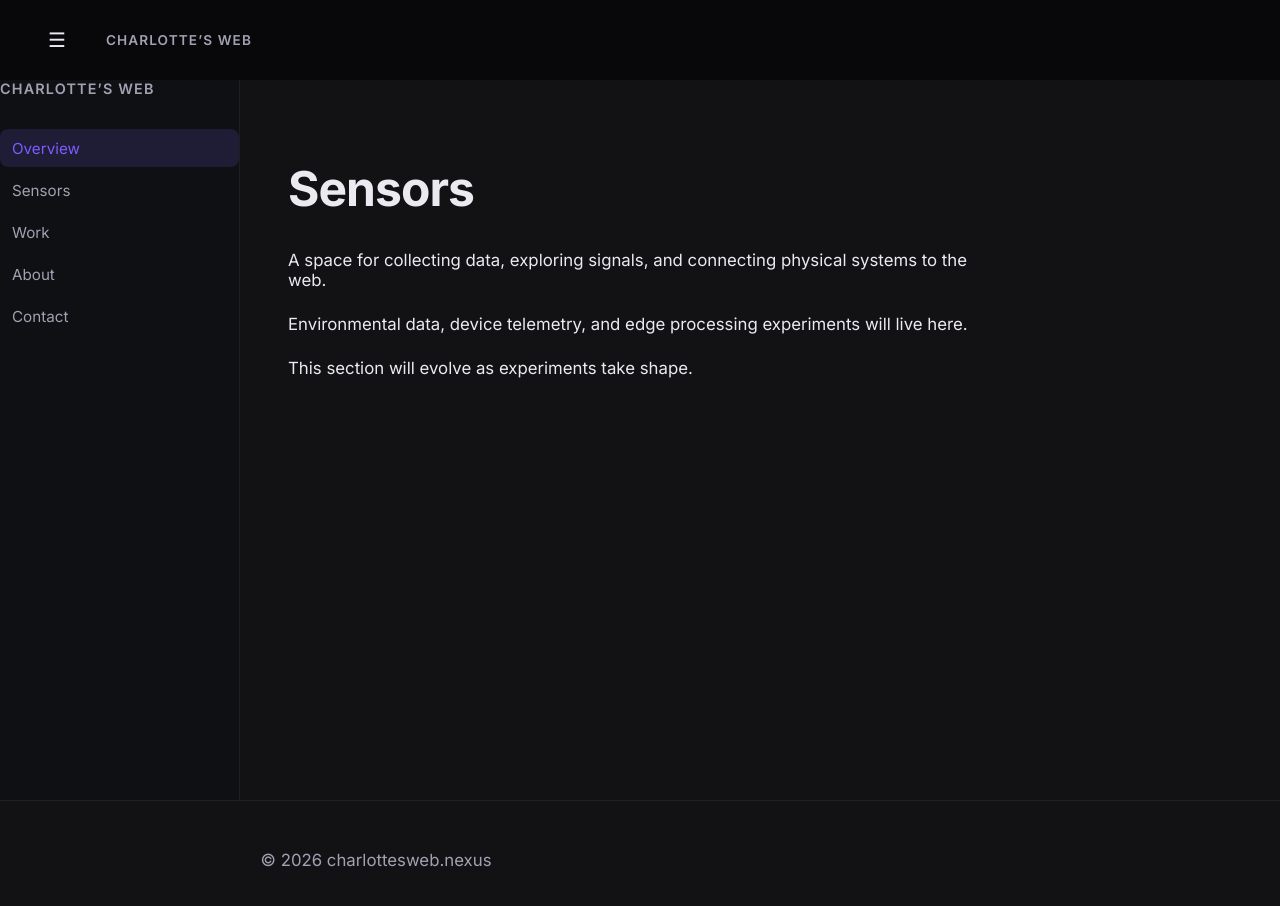
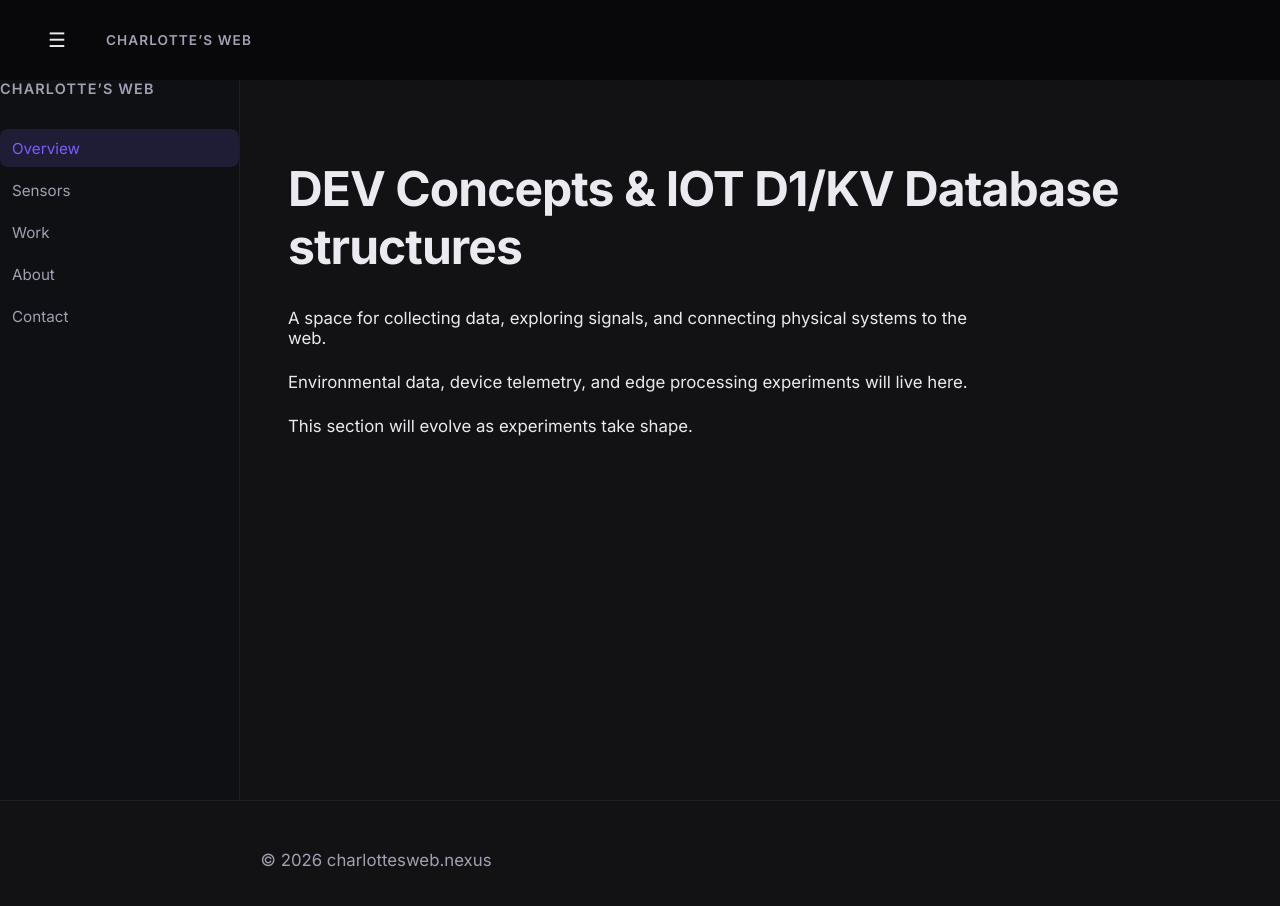
Before and after one commit to ChefSpongeBob/my-svelte-site, a SvelteKit app: page /iot in a window 1280 px wide. Shown: the top 906 px of the page. Built offline with nearby package versions, Linux system fonts and the light colour scheme.

Commit message:
Structure update IOT/Sensors Dev

```diff
--- a/src/routes/iot/+page.svelte
+++ b/src/routes/iot/+page.svelte
@@ -1,4 +1,4 @@
-<h1>Sensors</h1>
+<h1>DEV Concepts & IOT D1/KV Database structures</h1>
 
 <p>
   A space for collecting data, exploring signals, and connecting physical
```
